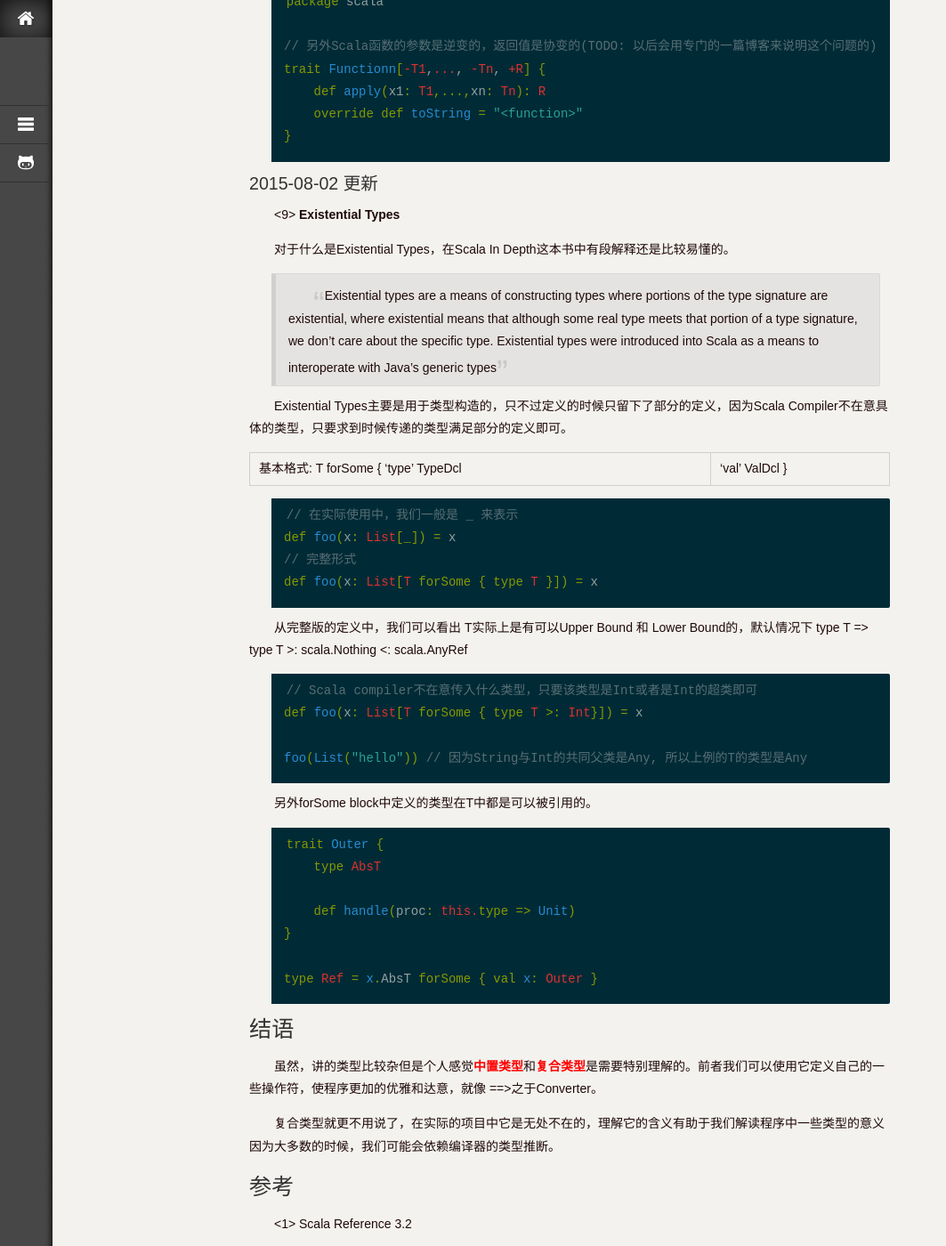
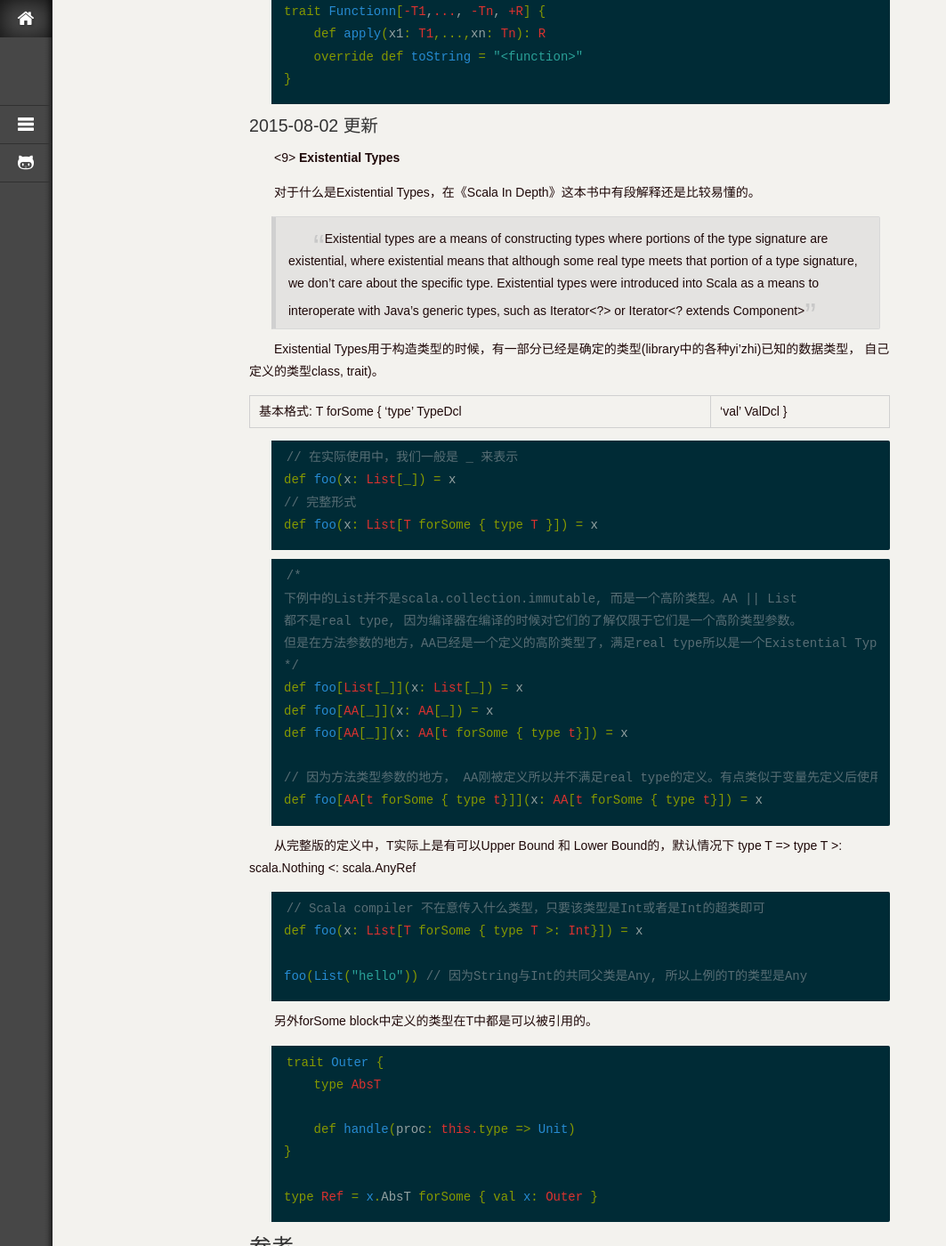
Before and after one commit to jacoffee/jacoffee.github.io, a Jekyll site: the page built from _posts/2015-02-13-value-types.md, in a window 1280 px wide and 1400 px high, scrolled down 6418 px. Shown: the whole window at 89% size, without its empty margins (0-1063 px from the left). Built offline with Jekyll 4.4.1, drawn with Linux system fonts in a browser that asks for light colours; some web fonts are replaced; Markdown is read by kramdown in place of the engine named in the settings; comment, search, counter and statistics services are not loaded; some of the changed text lies outside the part shown.

Commit message:
blog update

````diff
--- a/_posts/2015-02-13-value-types.md
+++ b/_posts/2015-02-13-value-types.md
@@ -5,12 +5,12 @@ date: 2015-02-13 15:29:03 UTC
 title: Scala基础之值类型(value types)
 tags: [值类型，类型投影]
 permalink: /scala/value-types/
-key:
+key: 0e78a72174e18bd5eb0b22b1dfc6f75a
 description: "本文研究了Scala值类型及基本的运用"
-keywords: [值类型，类型投影，类型指示器，参数类型，元祖类型，带注解的类型，复合类型，中置类型，函数类型]
+keywords: [值类型，类型投影，类型指示器，参数类型，元祖类型，带注解的类型，复合类型，中置类型，函数类型，存在类型]
 ---
 
-今天定义一个函数的时候，突然发现需要使用一个类型里面的成员，于是想到类型投影(type projection)。在查阅Scala Reference的时候，发现类型投影只是Scala值类型中的一种，于是决定将Scala值类型研究一下，基本上就是对于英文版的Scala Reference的值类型章节进行了翻译，并使用一些案例说明。
+今天定义一个函数的时候，突然发现需要使用一个类型里面的成员，于是想到类型投影(type projection)。在查阅Scala Reference的时候，发现类型投影只是Scala值类型中的一种，于是决定将Scala值类型研究一下。
 
 # 问题
 Scala的值类型有哪几种，每一种如何去使用？
@@ -198,10 +198,10 @@ class SingleType { self: type1 with type2 {} }
 
 ```scala
 class Bird(val name: String) extends Object {
-	def fly(height: Int) = println("鸟的飞行高度: " + height)
+  def fly(height: Int) = println("鸟的飞行高度: " + height)
 }
 class Plane(val code: String) extends Object {
-	def fly(height: Int) = println("代号:  " +
+  def fly(height: Int) = println("代号:  " +
      code + "的飞机的飞行高度: " + height)
 }
 
@@ -210,20 +210,20 @@ object HeightTest extends App {
     通过定义复合类型的参数r， takeOff的第二个参数
     可以接受任何定义了code属性和fly方法的对象
   */
-	def takeOff(
-		location: String,
-		r: { val code: String; def fly(height: Int) }
-	) = {
-		println(" 起飞点 " + location)
-		r.fly(300)
-	}
+  def takeOff(
+    location: String,
+    r: { val code: String; def fly(height: Int) }
+  ) = {
+    println(" 起飞点 " + location)
+    r.fly(300)
+  }
 
-	val bird = new Bird("wudi") {
-		val code = "flappy bird"
-	}
-	val plane = new Plane("Boeing")
-	takeOff("terminal1", plane)
-	takeOff("tree", bird)
+  val bird = new Bird("wudi") {
+    val code = "flappy bird"
+  }
+  val plane = new Plane("Boeing")
+  takeOff("terminal1", plane)
+  takeOff("tree", bird)
 }
 
 ```
@@ -245,8 +245,8 @@ def apply[T: ClassTag](xs: T*): Array[T] = { ... }
 // T* 表示传递多个T类型的参数
 val newArr = Array(1,2,3)
 
-// :, 最典型的当然是scala.collection.immutable.List
-//的构造啦，运算是从右往左的
+// 关于:, 最典型的当然是scala.collection.immutable.List
+// 运算是从右往左的
 val newList = 1 :: 2 :: Nil
 ```
 
@@ -254,33 +254,31 @@ val newList = 1 :: 2 :: Nil
 
 ```scala
 abstract class Converter[T, R] extends (T => R) {
-	def apply(v1: T): R
+  def apply(v1: T): R
 }
 
 class StringConverter[T] extends Converter[T, String] {
-	def apply(v1: T): String = v1.toString
+  def apply(v1: T): String = v1.toString
 }
 
 object InfixTest extends App {
-	type ==>[T, R] = Converter[T, R]
+  type ==>[T, R] = Converter[T, R]
 
     val infixType: ==>[Int, String] =
         new ==>[Int, String] {
          def apply(v1: Int) = v1.toString
         }
 
-	val infixTypeComplex: Int => String =
-	    new ==>[Int, String] {
-		  def apply(v1: Int) = v1.toString
-	    }
+  val infixTypeComplex: Int => String =
+      new ==>[Int, String] {
+      def apply(v1: Int) = v1.toString
+      }
 }
 ```
 
 <8> **Function Types(函数类型)**
 
 基本格式: FunctionArgs => Type
-
-说明: 这个相对来说就比较好理解了，不过有几点需要额外说明。
 
 & (T1, ..., Tn) => U 表示的是一个函数接受n个参数，并且返回类型U
 
@@ -291,7 +289,7 @@ object InfixTest extends App {
 ```scala
 package scala
 
-// 另外Scala函数的参数是逆变的，返回值是协变的(TODO: 以后会用专门的一篇博客来说明这个问题的)。
+// 另外Scala函数的参数是逆变的，返回值是协变的
 trait Functionn[-T1,..., -Tn, +R] {
     def apply(x1: T1,...,xn: Tn): R
     override def toString = "<function>"
@@ -301,11 +299,11 @@ trait Functionn[-T1,..., -Tn, +R] {
 ### 2015-08-02 更新
 <9> **Existential Types**
 
-对于什么是Existential Types，在Scala In Depth这本书中有段解释还是比较易懂的。
+对于什么是Existential Types，在《Scala In Depth》这本书中有段解释还是比较易懂的。
 
-> Existential types are a means of constructing types where portions of the type signature are existential, where existential means that although some real type meets that portion of a type signature, we don’t care about the specific type. Existential types were introduced into Scala as a means to interoperate with Java’s generic types
+> Existential types are a means of constructing types where portions of the type signature are existential, where existential means that although some real type meets that portion of a type signature, we don’t care about the specific type. Existential types were introduced into Scala as a means to interoperate with Java’s generic types, such as Iterator<?> or Iterator<? extends Component>
 
-Existential Types主要是用于类型构造的，只不过定义的时候只留下了部分的定义，因为Scala Compiler不在意具体的类型，只要求到时候传递的类型满足部分的定义即可。
+Existential Types用于构造类型的时候，有一部分已经是确定的类型(library中的各种yi'zhi)已知的数据类型， 自己定义的类型class, trait)。
 
 基本格式: T forSome { ‘type’ TypeDcl | ‘val’ ValDcl }
 
@@ -316,10 +314,25 @@ def foo(x: List[_]) = x
 def foo(x: List[T forSome { type T }]) = x
 ```
 
-从完整版的定义中，我们可以看出 T实际上是有可以Upper Bound 和 Lower Bound的，默认情况下 type T => type T >: scala.Nothing <: scala.AnyRef
+```scala
+/*
+下例中的List并不是scala.collection.immutable, 而是一个高阶类型。AA || List
+都不是real type, 因为编译器在编译的时候对它们的了解仅限于它们是一个高阶类型参数。
+但是在方法参数的地方，AA已经是一个定义的高阶类型了，满足real type所以是一个Existential Type。
+*/
+def foo[List[_]](x: List[_]) = x
+def foo[AA[_]](x: AA[_]) = x
+def foo[AA[_]](x: AA[t forSome { type t}]) = x
+
+// 因为方法类型参数的地方， AA刚被定义所以并不满足real type的定义。有点类似于变量先定义后使用的味道。因此下面的用法是不对的。
+def foo[AA[t forSome { type t}]](x: AA[t forSome { type t}]) = x
+```
+
+从完整版的定义中，T实际上是有可以Upper Bound 和 Lower Bound的，默认情况下
+ type T => type T >: scala.Nothing <: scala.AnyRef
 
 ```scala
-// Scala compiler不在意传入什么类型，只要该类型是Int或者是Int的超类即可
+// Scala compiler 不在意传入什么类型，只要该类型是Int或者是Int的超类即可
 def foo(x: List[T forSome { type T >: Int}]) = x
 
 foo(List("hello")) // 因为String与Int的共同父类是Any, 所以上例的T的类型是Any
@@ -337,21 +350,11 @@ trait Outer {
 type Ref = x.AbsT forSome { val x: Outer }
 ```
 
-
-
-# 结语
-
-虽然，讲的类型比较杂但是个人感觉<b style="color:red">中置类型</b>和<b style="color:red">复合类型</b>是需要特别理解的。前者我们可以使用它定义自己的一些操作符，使程序更加的优雅和达意，就像 ==>之于Converter。
-
-复合类型就更不用说了，在实际的项目中它是无处不在的，理解它的含义有助于我们解读程序中一些类型的意义因为大多数的时候，我们可能会依赖编译器的类型推断。
-
-
-
 # 参考
 <1> Scala Reference 3.2
 
 <2> [scala-type-infix-operators](http://jim-mcbeath.blogspot.com/2008/11/scala-type-infix-operators.html)
 
-<3> [typeoperators.scala](https://github.com/milessabin/shapeless/blob/master/core/src/main/scala/shapeless/typeoperators.scala)
+<3> [type-operators.scala](https://github.com/milessabin/shapeless/blob/master/core/src/main/scala/shapeless/typeoperators.scala)
 
-<4> [Existential Type ](http://stackoverflow.com/questions/292274/what-is-an-existential-type)
+<4> [scala-method-type-parameter-can-not-accept-existential-type-in-forsome-form](http://stackoverflow.com/questions/31937965/scala-method-type-parameter-can-not-accept-existential-type-in-forsome-form/31978204#31978204)
````
